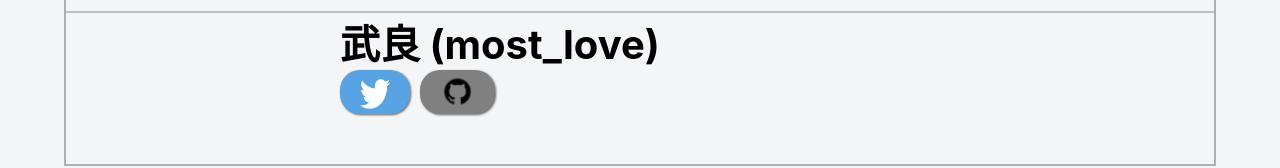
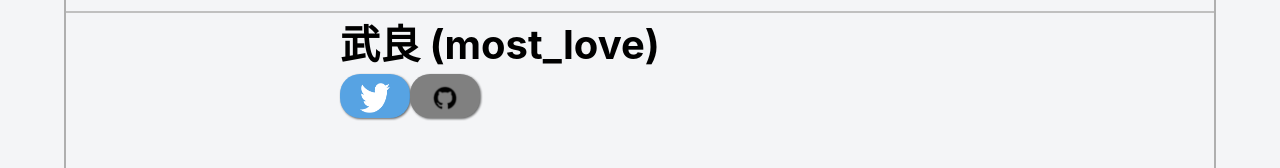
Before and after one commit to mura012/my-blog, a Next.js app: page / in a window 1280 px wide. Shown: the part 489-657 px from the top of the page. Built offline with nearby package versions, Linux system fonts and the light colour scheme.

Commit message:
トップページのリンクボタンをコンポーネント化

```diff
--- a/src/components/Introduction/Introduction.module.css
+++ b/src/components/Introduction/Introduction.module.css
@@ -9,17 +9,5 @@
   margin: 0 auto;
 }
 .wrapper {
-  margin-top: 3px;
+  margin-top: 12px;
 }
-.myPage {
-  background-color: rgb(87, 163, 227);
-  height: 40px;
-  border-radius: 20px;
-  padding: 20px 20px 0 20px;
-  text-align: center;
-  filter: drop-shadow(1px 1px 1px rgba(0, 0, 0, 0.6));
-}
-.git {
-  background-color: gray;
-  margin-left: 10px;
-}
--- a/src/components/Introduction/Introduction.tsx
+++ b/src/components/Introduction/Introduction.tsx
@@ -1,8 +1,7 @@
-import Image from "next/image";
-import Link from "next/link";
 import classes from "./Introduction.module.css";
 import Twitter from "src/image/Twitter logo/PNG/2021 Twitter logo - white.png";
 import Git from "src/image/github_icon.png";
+import MyLinkButton from "../MyLinkButton/MyLinkButton";
 
 export const Introduction = () => {
   return (
@@ -10,28 +9,16 @@ export const Introduction = () => {
       <h1>武良 (most_love)</h1>
 
       <div className={classes.wrapper}>
-        <Link href="https://twitter.com/most_love08">
-          <a className={classes.myPage}>
-            <Image
-              src={Twitter}
-              alt="twittericon"
-              width={30}
-              height={30}
-              className={classes.linkIcon}
-            />
-          </a>
-        </Link>
-        <Link href="https://github.com/mura012">
-          <a className={`${classes.myPage} ${classes.git}`}>
-            <Image
-              src={Git}
-              alt="giticon"
-              width={35}
-              height={35}
-              className={classes.linkIcon}
-            />
-          </a>
-        </Link>
+        <MyLinkButton
+          href="https://twitter.com/most_love08"
+          buttonColor="rgb(87, 163, 227)"
+          icon={Twitter}
+        />
+        <MyLinkButton
+          href="https://github.com/mura012"
+          buttonColor="gray"
+          icon={Git}
+        />
       </div>
     </div>
   );
--- /dev/null
+++ b/src/components/MyLinkButton/MyLinkButton.module.css
@@ -0,0 +1,6 @@
+.myPage {
+  height: 40px;
+  border-radius: 20px;
+  padding: 20px 20px 0 20px;
+  filter: drop-shadow(1px 1px 1px rgba(0, 0, 0, 0.6));
+}
--- /dev/null
+++ b/src/components/MyLinkButton/MyLinkButton.tsx
@@ -0,0 +1,22 @@
+import Image, { StaticImageData } from "next/image";
+import Link from "next/link";
+import React from "react";
+import classes from "./MyLinkButton.module.css";
+
+type Props = {
+  href: string;
+  buttonColor: string;
+  icon: any;
+};
+
+const MyLinkButton = ({ href, buttonColor, icon }: Props) => {
+  return (
+    <Link href={href}>
+      <a className={classes.myPage} style={{ backgroundColor: buttonColor }}>
+        <Image src={icon} alt={`${icon}.icon`} width={30} height={30} />
+      </a>
+    </Link>
+  );
+};
+
+export default MyLinkButton;
--- a/src/components/introduction/Introduction.module.css
+++ b/src/components/introduction/Introduction.module.css
@@ -9,17 +9,5 @@
   margin: 0 auto;
 }
 .wrapper {
-  margin-top: 3px;
+  margin-top: 12px;
 }
-.myPage {
-  background-color: rgb(87, 163, 227);
-  height: 40px;
-  border-radius: 20px;
-  padding: 20px 20px 0 20px;
-  text-align: center;
-  filter: drop-shadow(1px 1px 1px rgba(0, 0, 0, 0.6));
-}
-.git {
-  background-color: gray;
-  margin-left: 10px;
-}
```
